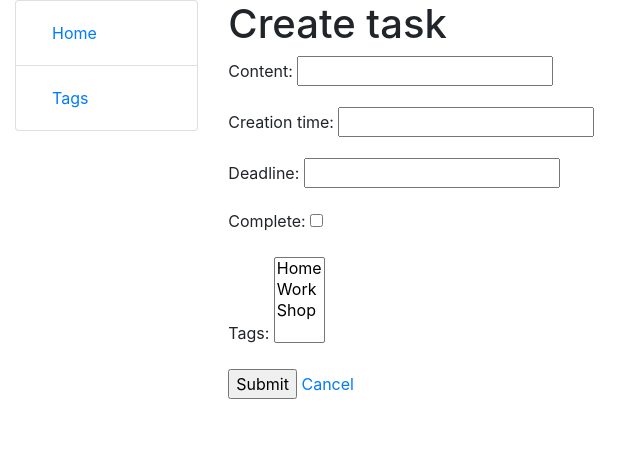
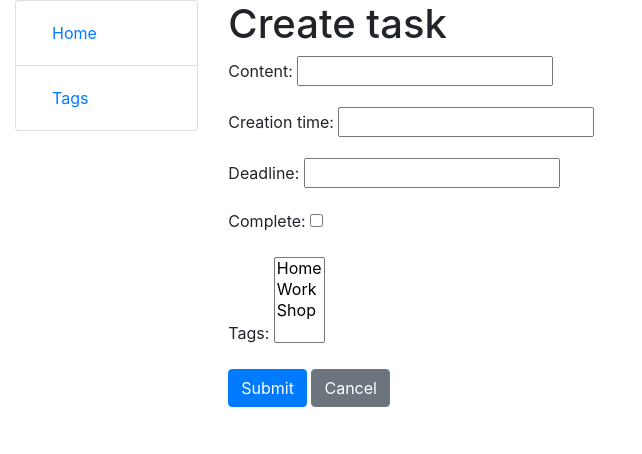
Before and after one commit to DmytryTong/Todo-list, a Django app: page /create/ in a window 1280 px wide. Shown: the top 454 px of the page, without its empty margins (0-642 px from the left). Run offline with Django 4.2, Linux system fonts and the light colour scheme; data comes from the database, SQL or seed files in the repository.

Commit message:
Fixing some mistakes in templates (mostly naming) adding classes for a buttons

```diff
--- a/templates/todo_list/tag_confirm_delete.html
+++ b/templates/todo_list/tag_confirm_delete.html
@@ -5,7 +5,7 @@
   <form action="" method="post">
     {% csrf_token %}
 
-    <input type="submit" value="Yes">
-    <a href="{{ request.META.HTTP_REFERER }}">Cancel</a>
+    <input type="submit" value="Yes" class="btn btn-danger">
+    <a href="{{ request.META.HTTP_REFERER }}" class="btn btn-secondary">Cancel</a>
   </form>
 {% endblock %}
--- a/templates/todo_list/tag_form.html
+++ b/templates/todo_list/tag_form.html
@@ -7,7 +7,7 @@
     {% csrf_token %}
     {{ form.as_p }}
 
-    <input type="submit" value="Submit">
-    <a href="{{ request.META.HTTP_REFERER }}">Cancel</a>
+    <input type="submit" value="Submit" class="btn btn-primary">
+    <a href="{{ request.META.HTTP_REFERER }}" class="btn btn-secondary">Cancel</a>
   </form>
 {% endblock %}
--- a/templates/todo_list/task_confirm_delete.html
+++ b/templates/todo_list/task_confirm_delete.html
@@ -6,6 +6,6 @@
     {% csrf_token %}
 
     <input type="submit" value="Yes" class="btn btn-danger">
-    <a href="{{ request.META.HTTP_REFERER }}">Cancel</a>
+    <a href="{{ request.META.HTTP_REFERER }}" class="btn btn-secondary">Cancel</a>
   </form>
 {% endblock %}
--- a/templates/todo_list/task_form.html
+++ b/templates/todo_list/task_form.html
@@ -7,7 +7,7 @@
     {% csrf_token %}
     {{ form.as_p }}
 
-    <input type="submit" value="Submit">
-    <a href="{{ request.META.HTTP_REFERER }}">Cancel</a>
+    <input type="submit" value="Submit" class="btn btn-primary">
+    <a href="{{ request.META.HTTP_REFERER }}" class="btn btn-secondary">Cancel</a>
   </form>
 {% endblock %}
--- a/templates/todo_list/task_list.html
+++ b/templates/todo_list/task_list.html
@@ -4,7 +4,7 @@
   <h1>
     TODO list
     <a href="{% url 'todo_list:tasks-create' %}" class="btn btn-primary link-to-page">
-      Create
+      Add task
     </a>
   </h1>
   {% if task_list %}
```
